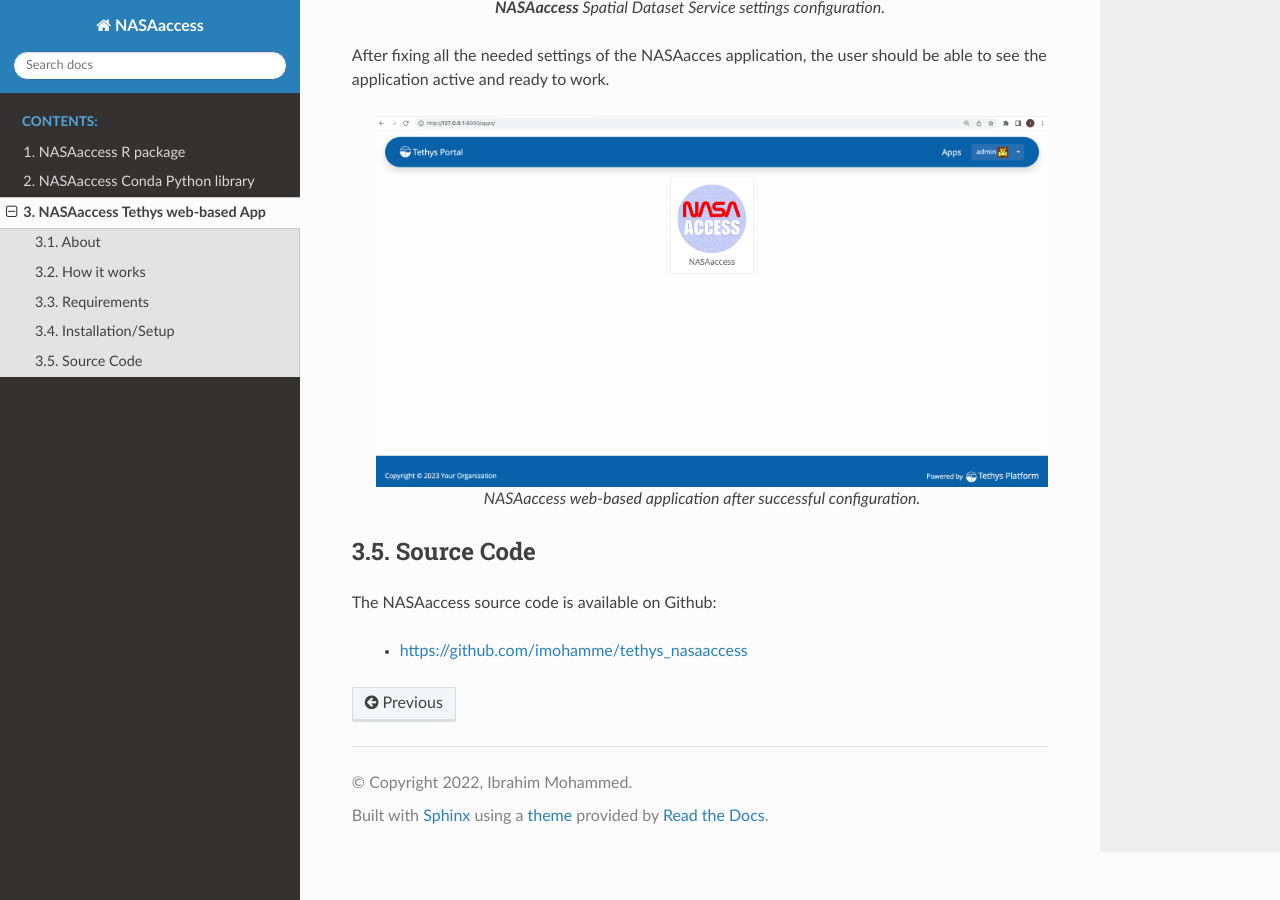
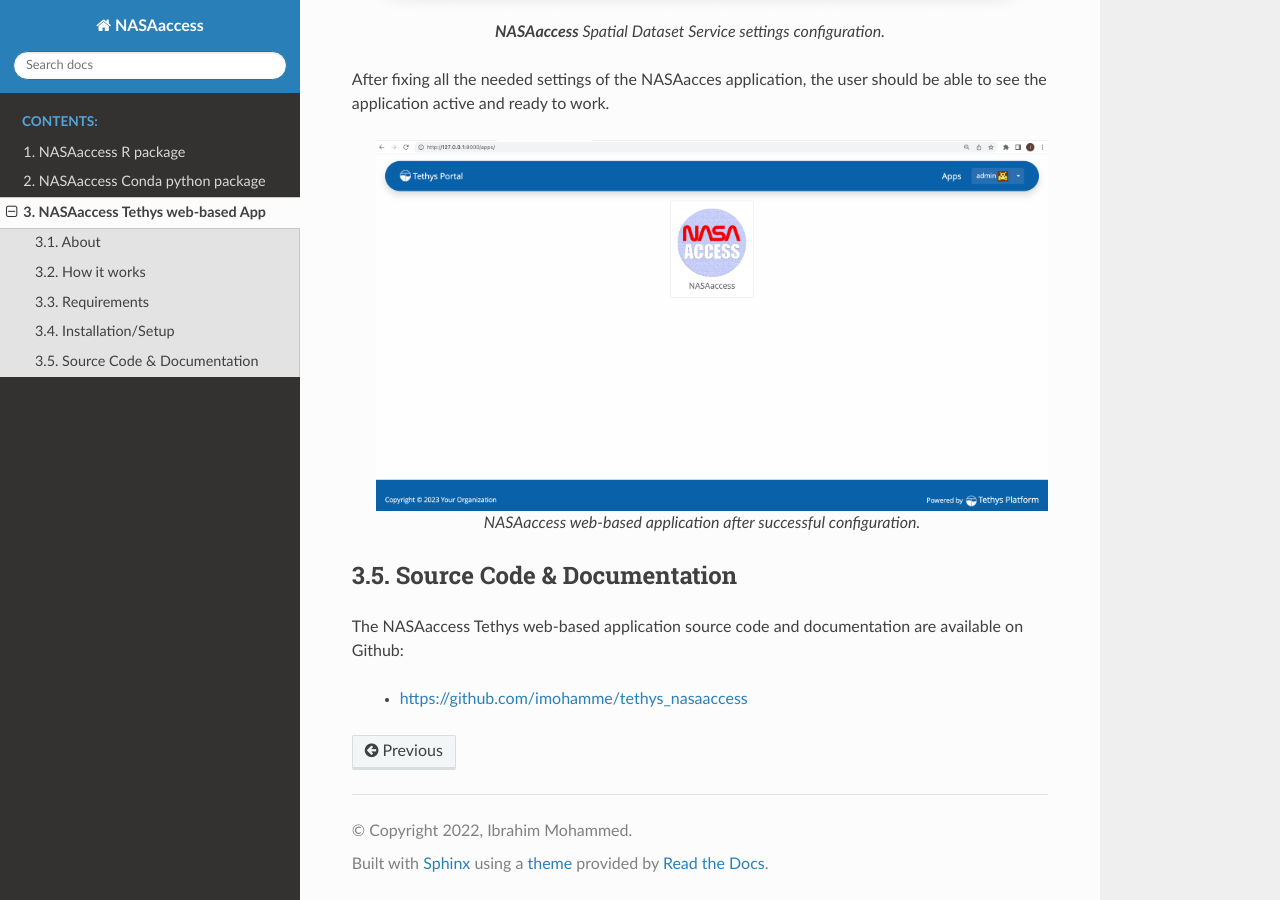
Before and after one commit to imohamme/NASAaccess, a Sphinx documentation site: the page built from docs/nasaaccess_tethys.rst, in a window 1280 px wide and 900 px high, scrolled down 9760 px. Built offline with Sphinx 7.4.7 and the Read the Docs theme 2.0.0, drawn with Linux system fonts in a browser that asks for light colours; some of the changed text lies outside the part shown.

Commit message:
adding read the doc 127

```diff
--- a/docs/index.rst
+++ b/docs/index.rst
@@ -36,7 +36,7 @@
 
 
    NASAaccess R package  <nasaaccess_R>
-   NASAaccess Conda Python library <nasaaccess_python>
+   NASAaccess Conda python package <nasaaccess_python>
    NASAaccess Tethys web-based App <nasaaccess_tethys>
 
 
--- a/docs/nasaaccess_tethys.rst
+++ b/docs/nasaaccess_tethys.rst
@@ -1,6 +1,6 @@
-==================================
-NASAaccess Tethys Guide
-==================================
+=======================================
+NASAaccess Tethys web-based app Guide
+=======================================
 
 .. image:: https://anaconda.org/conda-forge/r-nasaaccess/badges/platforms.svg
    :target: https://anaconda.org/conda-forge/r-nasaaccess
@@ -65,7 +65,7 @@
 
             -   After registration with `Earthdata <https://www.earthdata.nasa.gov/>`_ *NASAaccess* software package users should create a reference file (*netrc*) with `Earthdata <https://www.earthdata.nasa.gov/>`_ credentials stored in it to streamline the retrieval access to `NASA <https://www.nasa.gov/>`_ servers.
 
-            -   Creating the *.netrc* file at the user machine *Home* directory and storing the user `NASA <https://www.nasa.gov/>`_ `GES DISC <https://disc.gsfc.nasa.gov/>`_ logging information in it is needed to execute the *NASAaccess* package commands. Accessing data at NASA servers is further explained at https://wiki.earthdata.nasa.gov/display/EL/How+To+Access+Data+With+cURL+And+Wget.
+            -   Creating the *.netrc* file at the user machine *Home* directory and storing the user `NASA <https://www.nasa.gov/>`_ `GES DISC <https://disc.gsfc.nasa.gov/>`_ logging information in it is needed to execute the *NASAaccess* package commands. Accessing data at NASA servers is further explained at https://wiki.earthdata.nasa.gov/display/EL/How+To+Access+Data+With+cURL+And+Wget. The manual steps for creating *.netrc* file has been discussed in `NASAaccess R package installation  <nasaaccess_R.html>`_.
 
 - Tethys:
       The **NASAaccess** Tethys Application requires the Tethys Platform to be installed beforehand. The Tethys Platform Framework installation process can be installed in a development and production environment. There is a couple of differences between both installations:
@@ -505,9 +505,9 @@
 
 
 
-Source Code
-***********
+Source Code & Documentation
+****************************
 
-The NASAaccess source code is available on Github:
+The NASAaccess Tethys web-based application source code and documentation are available on Github:
 
   - https://github.com/imohamme/tethys_nasaaccess
```
Also changed, not shown: 13 other files.
